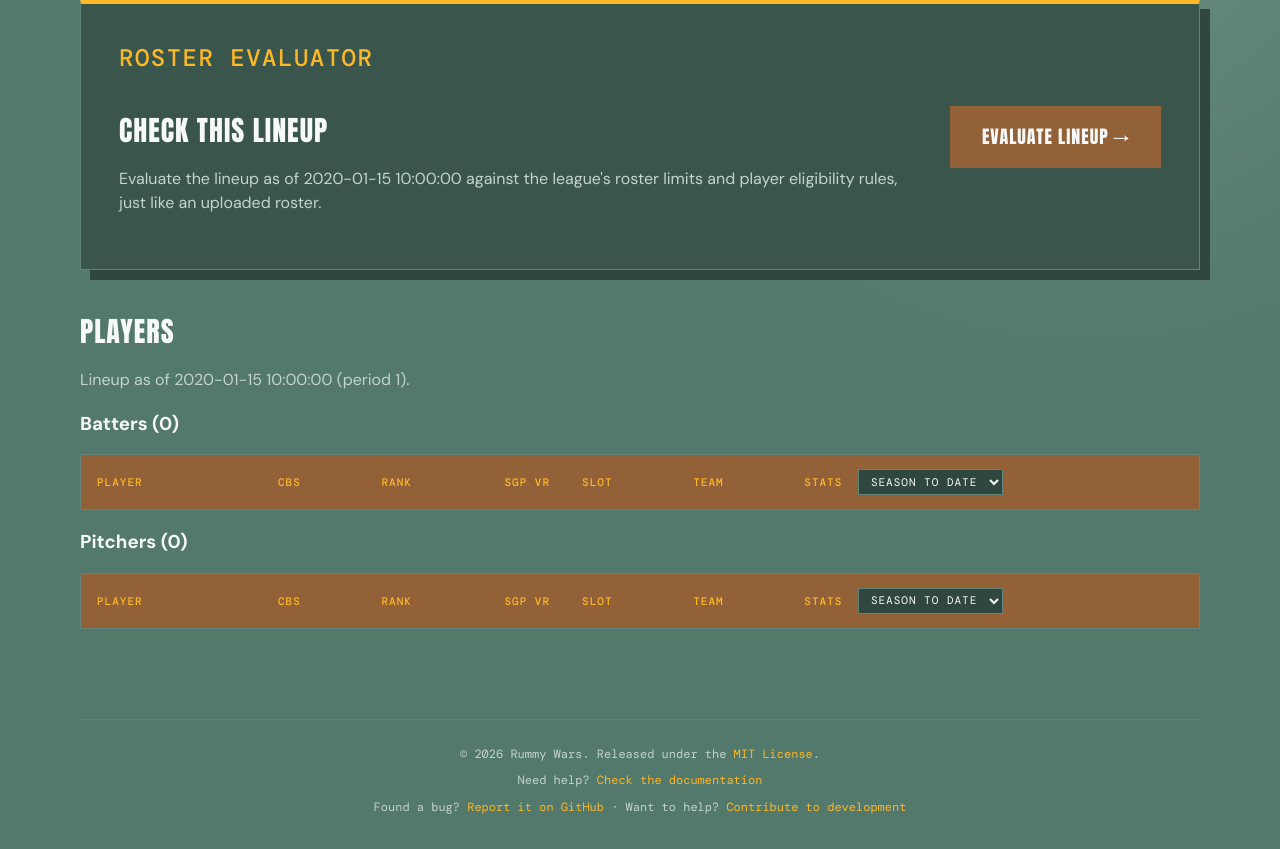
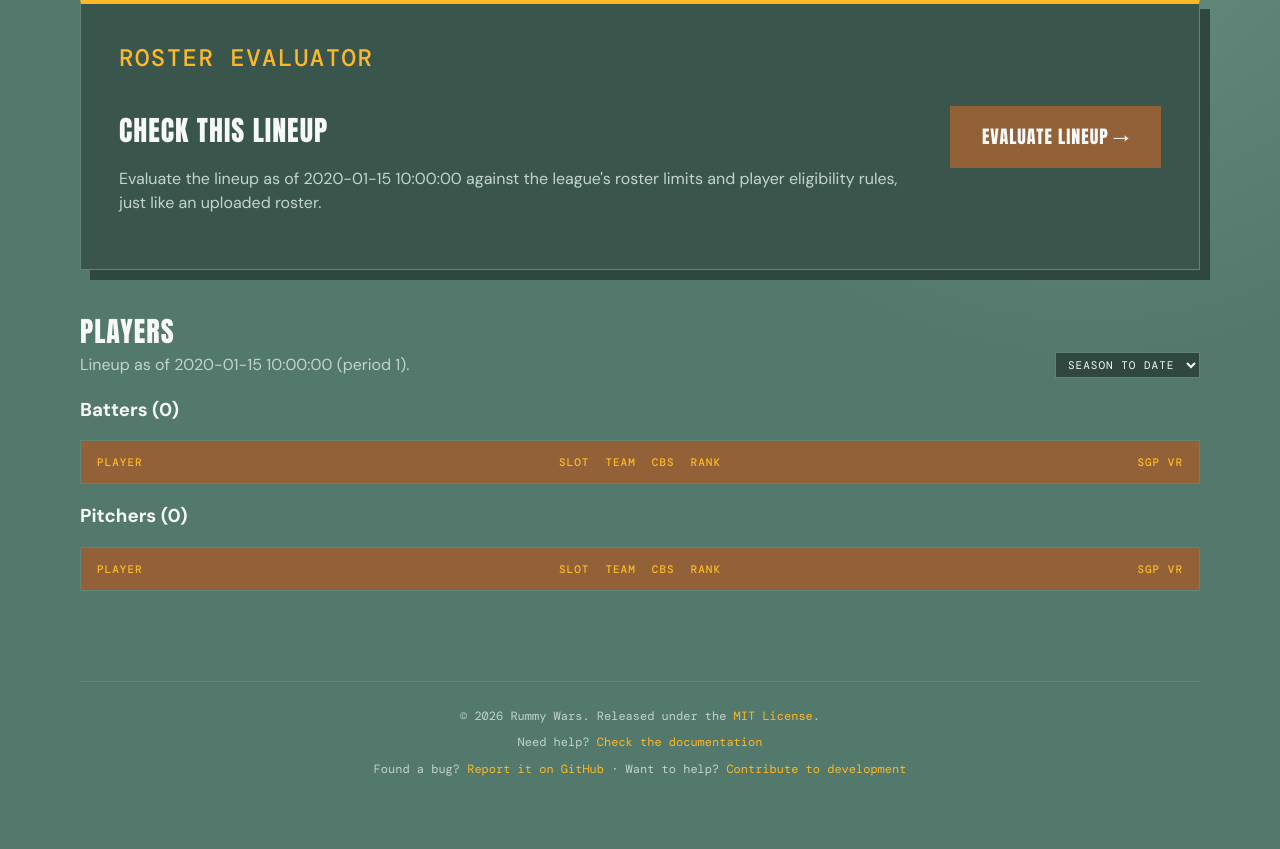
Before and after one commit to urbanblight/rummy-wars, a Flask app: template src/templates/team.html in a window 1280 px wide. Shown: the part 243-1092 px from the top of the page. After the commit the page ends 1019 px from the top, so only its background shows below. Run offline with Flask 3, Linux system fonts and the light colour scheme; the template is opened without the code that fills it: most values are stand-ins (such as "Sample title", 1, 10 or a date in 2020); lists and menus that the app fills with data are empty; some web fonts are replaced.

Commit message:
Add scoring stat columns and enhance player table layout

```diff
--- a/src/app.py
+++ b/src/app.py
@@ -35,6 +35,16 @@ def format_stat_value(value: float | None, key: str) -> str:
     if key == "INN":
         return f"{value:.1f}"
     return str(int(value)) if float(value).is_integer() else str(value)
+
+
+@app.template_global("stat_columns")
+def stat_columns(players) -> list[str]:
+    """Scoring stat columns for a player table: configured categories first, then any other stats present."""
+    present = {key for player in players for key in player.scoring_stats}
+    types = {player.player_type for player in players}
+    ordered = [cat for t in ("Batter", "Pitcher") if t in types for cat in zscores.scoring_categories(t)]
+    ordered += sorted(present - set(ordered))
+    return [cat for cat in dict.fromkeys(ordered) if cat in present]
 
 
 CBS_PLAYER_URL = "https://rummywars.baseball.cbssports.com/players/playerpage/"
--- a/src/static/styles.css
+++ b/src/static/styles.css
@@ -999,6 +999,31 @@ td.num {
   font-family: 'DM Mono', monospace;
 }
 
+th.num.stat {
+  padding: 14px 16px;
+  background: var(--primary);
+  border: 0;
+}
+
+td.narrow {
+  font-size: 12px;
+}
+
+th.tight,
+td.tight {
+  width: 1%;
+  padding-right: 8px;
+  padding-left: 8px;
+}
+
+td.sgp-vr {
+  font-size: 17px;
+}
+
+td.stats {
+  font-size: 15px;
+}
+
 td.num .pos {
   color: #7ee08a;
 }
@@ -1169,3 +1194,19 @@ td.num .neg {
   gap: 12px;
   margin-bottom: 12px;
 }
+
+.roster-meta {
+  display: flex;
+  flex-wrap: wrap;
+  align-items: center;
+  justify-content: space-between;
+  gap: 8px 12px;
+}
+
+.roster-meta p {
+  margin: 0;
+}
+
+.roster-meta .stats-source {
+  margin-left: 0;
+}
--- a/src/templates/_players.html
+++ b/src/templates/_players.html
@@ -1,12 +1,9 @@
 {# Shared player list pieces: a table of scored players and the advanced stats modal that goes with it. #}
-{% macro player_table(players, show_roster=True, notices=none, stat_sources=none, stat_source="") %}
+{% macro player_table(players, show_roster=True, notices=none) %}
+  {% set cols = stat_columns(players) %}
   <div class="table-wrap">
     <table>
-      <thead><tr><th>Player</th><th class="num">CBS</th><th class="num">Rank</th><th class="num">SGP VR</th>{% if show_roster %}<th>Slot</th>{% endif %}<th>Team</th><th>Stats{% if stat_sources %}
-        <select class="stats-source" name="stats" form="stats-source-form" aria-label="Stats source">
-          <option value=""{% if not stat_source %} selected{% endif %}>Season to Date</option>
-          {% for source in stat_sources %}<option value="{{ source.key }}"{% if source.key == stat_source %} selected{% endif %}>{{ source.label }}</option>{% endfor %}
-        </select>{% endif %}</th></tr></thead>
+      <thead><tr><th>Player</th>{% if show_roster %}<th class="tight">Slot</th>{% endif %}<th class="tight">Team</th><th class="num tight">CBS</th><th class="num tight">Rank</th><th class="num sgp-vr">SGP VR</th>{% for col in cols %}<th class="num stat">{{ col }}</th>{% endfor %}</tr></thead>
       <tbody>
         {{ player_rows(players, show_roster, notices) }}
       </tbody>
@@ -15,26 +12,27 @@
 {% endmacro %}
 
 {% macro player_rows(players, show_roster=True, notices=none) %}
+        {% set cols = stat_columns(players) %}
         {% for player in players %}
           <tr>
             {% set found = notices.get(player.name) if notices else none %}
             {% set cbs = player.player_id|cbs_id %}
             <td>{% if cbs %}<a class="player-link" href="{{ cbs_player_url }}{{ cbs|urlencode }}" target="_blank" rel="noopener noreferrer"><strong>{{ player.name }}</strong></a>{% else %}<strong>{{ player.name }}</strong>{% endif %}<small>{{ player.eligible_positions|join(', ') }}{% if found %} <button type="button" class="note-icon" aria-label="Notifications for {{ player.name }}" data-name="{{ player.name }}" data-notices='{{ found|tojson }}'>{% if found|selectattr('kind', 'equalto', 'violation')|list %}🚨{% endif %}{% if found|selectattr('kind', 'equalto', 'warning')|list %}⚠️{% endif %}</button>{% endif %}{% if player.z_total is not none %} <button type="button" class="adv-icon" aria-label="Advanced stats for {{ player.name }}" data-name="{{ player.name }}" data-advanced='{{ player.advanced_payload()|tojson }}'>📈</button>{% endif %} <button type="button" class="news-icon" aria-label="News for {{ player.name }}" data-name="{{ player.name }}">📰</button></small></td>
             {% set vr = player.sgp_above_replacement.get('total') %}
-            <td class="num">{% if player.cbs_rank is not none %}{{ player.cbs_rank }}{% endif %}</td>
-            <td class="num">{% if vr %}{{ vr[1] }}{% endif %}</td>
-            <td class="num">{% if vr %}<span class="{{ 'pos' if vr[0] > 0.005 else ('neg' if vr[0] < -0.005 else '') }}">{{ vr[0]|signed }}</span>{% endif %}</td>
-            {% if show_roster %}<td>{{ player.roster_slot }}</td>{% endif %}<td>{{ player.team }}</td>
-            <td class="stats">{% for key, value in player.scoring_stats.items() %}{{ key }}&nbsp;{{ value|stat_value(key) }}{% if not loop.last %}<span> · </span>{% endif %}{% endfor %}</td>
+            {% if show_roster %}<td class="narrow tight">{{ player.roster_slot }}</td>{% endif %}<td class="narrow tight">{{ player.team }}</td>
+            <td class="num tight">{% if player.cbs_rank is not none %}{{ player.cbs_rank }}{% endif %}</td>
+            <td class="num narrow tight">{% if vr %}{{ vr[1] }}{% endif %}</td>
+            <td class="num sgp-vr">{% if vr %}<span class="{{ 'pos' if vr[0] > 0.005 else ('neg' if vr[0] < -0.005 else '') }}">{{ vr[0]|signed }}</span>{% endif %}</td>
+            {% for col in cols %}{% set cat_vr = player.sgp_above_replacement.get(col) %}<td class="num stats">{% if col in player.scoring_stats %}<span class="{{ 'pos' if cat_vr and cat_vr[0] > 0.005 else ('neg' if cat_vr and cat_vr[0] < -0.005 else '') }}">{{ player.scoring_stats[col]|stat_value(col) }}</span>{% endif %}</td>{% endfor %}
           </tr>
         {% endfor %}
 {% endmacro %}
 
-{% macro status_accordion(players, player_type, status, title, notices=none, stat_sources=none, stat_source="") %}
+{% macro status_accordion(players, player_type, status, title, notices=none) %}
   {% if players %}
     <details class="roster-accordion" data-player-type="{{ player_type }}" data-status="{{ status }}">
       <summary>{{ title }} ({{ players|length }})</summary>
-      {{ player_table(players, notices=notices, stat_sources=stat_sources, stat_source=stat_source) }}
+      {{ player_table(players, notices=notices) }}
     </details>
   {% endif %}
 {% endmacro %}
--- a/src/templates/team.html
+++ b/src/templates/team.html
@@ -38,11 +38,17 @@
 
     <section class="roster-section" aria-labelledby="roster-title">
       <h2 id="roster-title">Players</h2>
-      <form id="stats-source-form" method="get" action="{{ url_for('team', team_id=team.id) }}">
-        <noscript><button type="submit">Show stats</button></noscript>
-      </form>
+      <div class="roster-meta">
+        {% if lineup %}<p class="muted">Lineup as of {{ lineup.effective_date }}{% if lineup.period_id is none %} (offseason){% else %} (period {{ lineup.period_id }}){% endif %}.</p>{% endif %}
+        <form id="stats-source-form" method="get" action="{{ url_for('team', team_id=team.id) }}">
+          <select class="stats-source" name="stats" aria-label="Stats source">
+            <option value=""{% if not stat_source %} selected{% endif %}>Season to Date</option>
+            {% for source in stat_sources %}<option value="{{ source.key }}"{% if source.key == stat_source %} selected{% endif %}>{{ source.label }}</option>{% endfor %}
+          </select>
+          <noscript><button type="submit">Show stats</button></noscript>
+        </form>
+      </div>
       {% if lineup %}
-        <p class="muted">Lineup as of {{ lineup.effective_date }}{% if lineup.period_id is none %} (offseason){% else %} (period {{ lineup.period_id }}){% endif %}.</p>
         {% set all_players = batters + pitchers %}
         {% set active_batters = batters|selectattr('status', 'equalto', 'Active')|list %}
         {% set active_pitchers = pitchers|selectattr('status', 'equalto', 'Active')|list %}
@@ -59,22 +65,22 @@
       {% endif %}
       <section aria-labelledby="batters-title">
         <h3 id="batters-title">Batters ({{ active_batters|length }})</h3>
-        {{ player_table(active_batters, show_roster=lineup is not none, stat_sources=stat_sources, stat_source=stat_source) }}
-        {% if lineup %}{{ status_accordion(batter_reserves, "Batter", "Reserves", "Reserve batters", stat_sources=stat_sources, stat_source=stat_source) }}{% endif %}
-        {% if lineup %}{{ status_accordion(batter_injured, "Batter", "Injured", "Injured batters", stat_sources=stat_sources, stat_source=stat_source) }}{% endif %}
-        {% if lineup %}{{ status_accordion(batter_minors, "Batter", "Minors", "Minor league batters", stat_sources=stat_sources, stat_source=stat_source) }}{% endif %}
+        {{ player_table(active_batters, show_roster=lineup is not none) }}
+        {% if lineup %}{{ status_accordion(batter_reserves, "Batter", "Reserves", "Reserve batters") }}{% endif %}
+        {% if lineup %}{{ status_accordion(batter_injured, "Batter", "Injured", "Injured batters") }}{% endif %}
+        {% if lineup %}{{ status_accordion(batter_minors, "Batter", "Minors", "Minor league batters") }}{% endif %}
       </section>
       <section aria-labelledby="pitchers-title">
         <h3 id="pitchers-title">Pitchers ({{ active_pitchers|length }})</h3>
-        {{ player_table(active_pitchers, show_roster=lineup is not none, stat_sources=stat_sources, stat_source=stat_source) }}
-        {% if lineup %}{{ status_accordion(pitcher_reserves, "Pitcher", "Reserves", "Reserve pitchers", stat_sources=stat_sources, stat_source=stat_source) }}{% endif %}
-        {% if lineup %}{{ status_accordion(pitcher_injured, "Pitcher", "Injured", "Injured pitchers", stat_sources=stat_sources, stat_source=stat_source) }}{% endif %}
-        {% if lineup %}{{ status_accordion(pitcher_minors, "Pitcher", "Minors", "Minor league pitchers", stat_sources=stat_sources, stat_source=stat_source) }}{% endif %}
+        {{ player_table(active_pitchers, show_roster=lineup is not none) }}
+        {% if lineup %}{{ status_accordion(pitcher_reserves, "Pitcher", "Reserves", "Reserve pitchers") }}{% endif %}
+        {% if lineup %}{{ status_accordion(pitcher_injured, "Pitcher", "Injured", "Injured pitchers") }}{% endif %}
+        {% if lineup %}{{ status_accordion(pitcher_minors, "Pitcher", "Minors", "Minor league pitchers") }}{% endif %}
       </section>
       {% if lineup and other_players %}
         <section aria-labelledby="other-players-title">
           <h3 id="other-players-title">Other players ({{ other_players|length }})</h3>
-          {{ player_table(other_players, stat_sources=stat_sources, stat_source=stat_source) }}
+          {{ player_table(other_players) }}
         </section>
       {% endif %}
     </section>
```
Also changed, not shown: tests/integration/test_web_app.py (+11 -11 lines).
